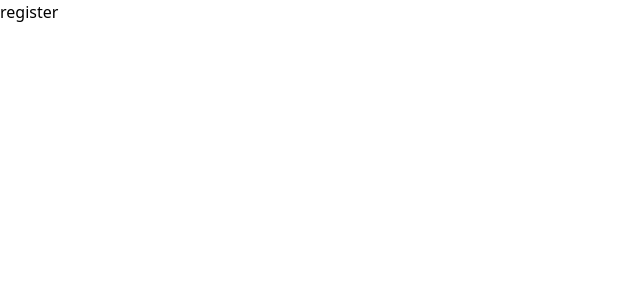
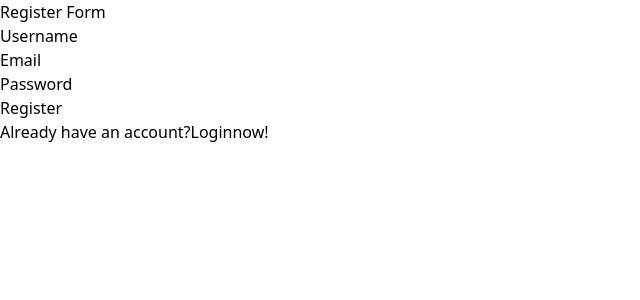
Before and after one commit to DannS711/MERN-todoList-app, a React (Vite) app in the folder frontend/: page /register in a window 1280 px wide. Shown: the top 300 px of the page, without its empty margins (0-640 px from the left). Built offline with nearby package versions, Linux system fonts and the light colour scheme.

Commit message:
error message on client for login & register

```diff
--- a/frontend/src/pages/Login.jsx
+++ b/frontend/src/pages/Login.jsx
@@ -5,12 +5,18 @@ import { useNavigate } from "react-router-dom";
 
 function Login() {
   const [form, setForm] = useState({});
+  const [errors, setErrors] = useState({});
   const navigate = useNavigate();
 
   const handleChange = (e) => {
     setForm({
       ...form,
-      [e.target.type]: e.target.value,
+      [e.target.id]: e.target.value,
+    });
+
+    setErrors({
+      ...errors,
+      [e.target.id]: "",
     });
   };
 
@@ -22,12 +28,27 @@ function Login() {
         url: `${baseServerAPI}/user/login`,
         data: form,
       });
-      // navigate("/");
+      localStorage.setItem("access_token", data.access_token);
+      navigate("/");
     } catch (error) {
       console.log(error);
-      // const errMsg = error.response.data.message
+      if (
+        error.response &&
+        error.response.data &&
+        error.response.data.message
+      ) {
+        const errMsg = error.response.data.message;
+        setErrors({
+          message: errMsg,
+        });
+      } else {
+        setErrors({
+          message: "An unexpected error occurred. Please try again.",
+        });
+      }
     }
   };
+
   return (
     <>
       <div className="flex items-center justify-center min-h-screen">
@@ -35,6 +56,9 @@ function Login() {
           <div className="max-w-md mx-auto space-y-3">
             <h3 className="text-lg font-semibold">Login Form</h3>
             <form onSubmit={handleSubmit}>
+              {errors.message && (
+                <p className="text-red-500 text-sm mt-1">{errors.message}</p>
+              )}
               <div>
                 <label className="block py-1">Email</label>
                 <input
@@ -57,6 +81,16 @@ function Login() {
                 <button className="border px-4 py-2 rounded-lg shadow active:bg-gray-100">
                   Login
                 </button>
+                <p>
+                  Dont have an account?
+                  <a
+                    href="/register"
+                    className="text-blue-500 hover:underline mx-1"
+                  >
+                    Register
+                  </a>
+                  here!
+                </p>
               </div>
             </form>
           </div>
--- a/frontend/src/pages/Register.jsx
+++ b/frontend/src/pages/Register.jsx
@@ -1,7 +1,129 @@
+import { useState } from "react";
+import { useNavigate } from "react-router-dom";
+import { baseServerAPI } from "../utils";
+import axios from "axios";
+
 function Register() {
+  const [form, setForm] = useState({});
+  const [errors, setErrors] = useState({});
+  const navigate = useNavigate();
+
+  const handleChange = (e) => {
+    setForm({
+      ...form,
+      [e.target.id]: e.target.value,
+    });
+    setErrors({
+      ...errors,
+      [e.target.id]: "",
+    });
+  };
+
+  const handleSubmit = async (e) => {
+    e.preventDefault();
+    try {
+      const { data } = await axios({
+        method: "POST",
+        url: `${baseServerAPI}/user/register`,
+        data: form,
+      });
+      console.log(data);
+      navigate("/login");
+    } catch (error) {
+      console.log(error);
+      const { errors } = error.response.data;
+      const errMsgUnique = error.response.data.message;
+
+      if (errors) {
+        setErrors({
+          username: errors.username || "",
+          email: errors.email || "",
+          password: errors.password || "",
+        });
+      } else if (
+        error.response &&
+        error.response.data &&
+        error.response.data.message
+      ) {
+        setErrors({
+          uniqueMsg: errMsgUnique,
+        });
+      } else {
+        setErrors({
+          uniqueMsg: "An unexpected error occurred. Please try again.",
+          username: "An unexpected error occurred. Please try again.",
+          email: "An unexpected error occurred. Please try again.",
+          password: "An unexpected error occurred. Please try again.",
+        });
+      }
+    }
+  };
+
   return (
     <>
-      <div>register</div>
+      <div className="flex items-center justify-center min-h-screen">
+        <div className="w-full max-w-lg px-10 py-8 mx-auto bg-white border rounded-lg shadow-2xl">
+          <div className="max-w-md mx-auto space-y-3">
+            <h3 className="text-lg font-semibold">Register Form</h3>
+            <form onSubmit={handleSubmit}>
+              {errors.uniqueMsg && (
+                <p className="text-red-500 text-sm mt-1">{errors.uniqueMsg}</p>
+              )}
+              <div>
+                <label className="block py-1">Username</label>
+                <input
+                  type="text"
+                  className="border w-full py-2 px-2 rounded shadow"
+                  id="username"
+                  onChange={handleChange}
+                />
+                {errors.username && (
+                  <p className="text-red-500 text-sm mt-1">{errors.username}</p>
+                )}
+              </div>
+              <div>
+                <label className="block py-1">Email</label>
+                <input
+                  type="email"
+                  className="border w-full py-2 px-2 rounded shadow"
+                  id="email"
+                  onChange={handleChange}
+                />
+                {errors.email && (
+                  <p className="text-red-500 text-sm mt-1">{errors.email}</p>
+                )}
+              </div>
+              <div>
+                <label className="block py-1">Password</label>
+                <input
+                  type="password"
+                  className="border w-full py-2 px-2 rounded shadow"
+                  id="password"
+                  onChange={handleChange}
+                />
+                {errors.password && (
+                  <p className="text-red-500 text-sm mt-1">{errors.password}</p>
+                )}
+              </div>
+              <div className="flex gap-3 pt-3 items-center">
+                <button className="border px-4 py-2 rounded-lg shadow active:bg-gray-100">
+                  Register
+                </button>
+                <p>
+                  Already have an account?
+                  <a
+                    href="/login"
+                    className="text-blue-500 hover:underline mx-1"
+                  >
+                    Login
+                  </a>
+                  now!
+                </p>
+              </div>
+            </form>
+          </div>
+        </div>
+      </div>
     </>
   );
 }
```
Also changed, not shown: 1 other file (tests, documents, lock files or other folders).
